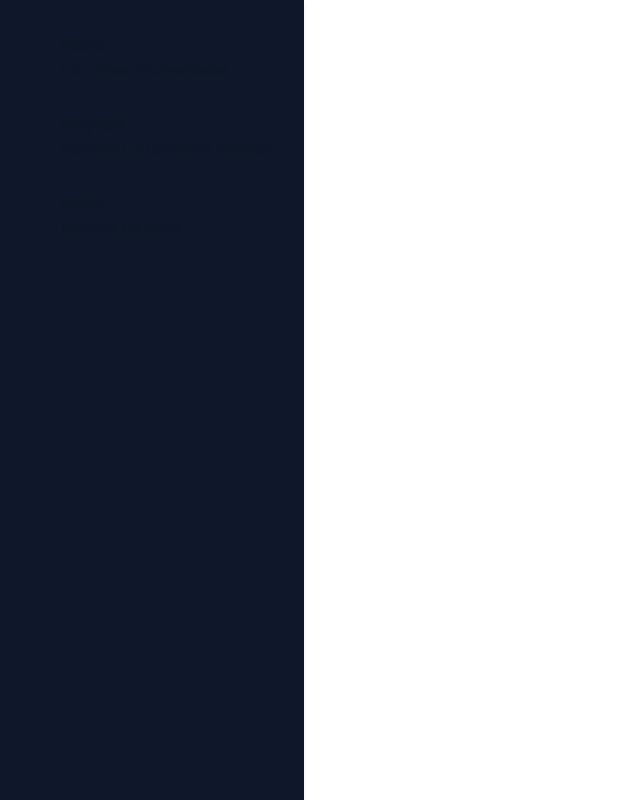
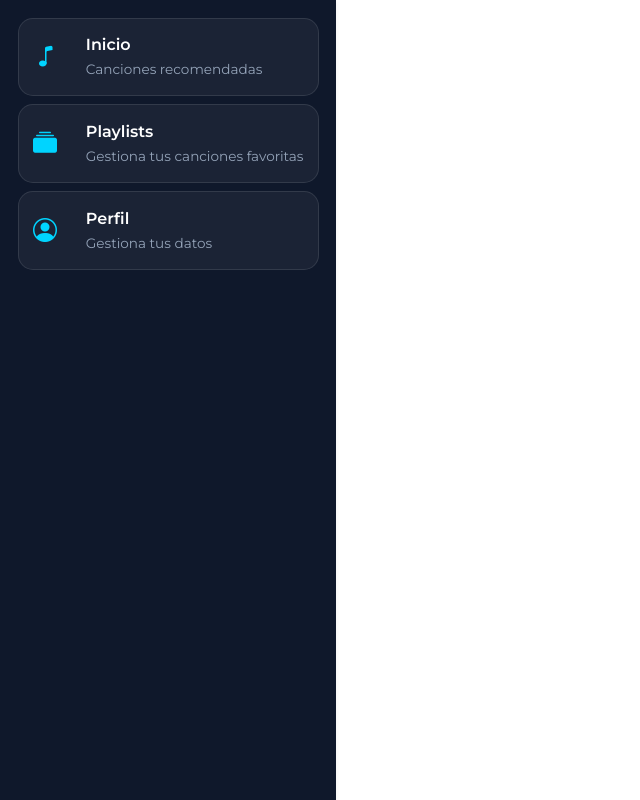
Before and after one commit to cervantesAxel/MUSICFLOW---DW, a plain HTML site: page html/inicio.html in a window 1280 px wide. Shown: the whole page, without its empty margins (0-640 px from the left). Drawn offline with nearby package versions, Linux system fonts and the light colour scheme.

Commit message:
Agregando el sidebar al inicio

```diff
--- a/css/sidebar.css
+++ b/css/sidebar.css
@@ -8,10 +8,11 @@ body {
 }
 
 body {
+    font-family: 'Montserrat', sans-serif;
+    color: #ffffff;
+    min-height: 100vh;
+    overflow-x: hidden;
     margin: 0;
-    font-family: Inter, system-ui, -apple-system, "Segoe UI", Roboto, "Helvetica Neue", Arial;
-    color: #0f1724;
-    display: flex;
 }
 
 #sidebar {
@@ -30,24 +31,42 @@ body {
     gap: 0.8rem;
     align-items: center;
     padding: 0.9rem;
-    color: #0f1724;
+    color: #ffffff;
     text-decoration: none;
-    background: transparent;
-    border: 1px solid transparent;
+    background: rgba(255, 255, 255, 0.05);
+    border: 1px solid rgba(255, 255, 255, 0.1);
     transition: background .12s ease, transform .12s ease, border-color .12s ease;
+    margin-bottom: 8px;
 }
 
 .side-card .text-muted {
     font-size: .85rem;
+    color: #94a3b8 !important;
 }
 
 .side-card:hover {
-    background: rgba(109, 211, 201, 0.12);
+    background: rgba(139, 92, 246, 0.2);
     transform: translateY(-3px);
-    border-color: rgba(109, 211, 201, 0.16);
+    border-color: rgba(139, 92, 246, 0.4);
     text-decoration: none;
 }
 
+.nav-link {
+    color: #ffffff !important;
+    text-decoration: none;
+    border-radius: 20px;
+}
+
+.nav-link:hover {
+    background-color: rgba(139, 92, 246, 0.2);
+    color: #ffffff !important;
+}
+
 .text-muted {
-    color: var(--muted) !important;
+    color: #94a3b8 !important;
 }
+
+/* Icon colors for sidebar */
+.side-card i {
+    color: #00D4FF;
+}
--- a/html/inicio.html
+++ b/html/inicio.html
@@ -1,16 +1,19 @@
 <!DOCTYPE html>
-<html lang="en">
+<html lang="es">
 <head>
     <meta charset="UTF-8">
     <meta name="viewport" content="width=device-width, initial-scale=1.0">
     <link href="https://cdn.jsdelivr.net/npm/bootstrap@5.3.0/dist/css/bootstrap.min.css" rel="stylesheet">
+    <link rel="stylesheet" href="https://cdn.jsdelivr.net/npm/bootstrap-icons@1.11.1/font/bootstrap-icons.css">
     <link href="https://fonts.googleapis.com/css2?family=Montserrat:wght@300;400;600;700&display=swap" rel="stylesheet">
     <link rel="stylesheet" href="../css/sidebar.css">
+    <link rel="stylesheet" href="../css/inicio.css">
     <title>MusicFlow - Inicio</title>
 </head>
 <body>
     <div id="sidebar-placeholder"></div>
 
+
     <script src="../js/partials.js"></script>
     <script src="https://cdn.jsdelivr.net/npm/bootstrap@5.3.0/dist/js/bootstrap.bundle.min.js"></script>
 </body>
--- a/partials/sidebar.html
+++ b/partials/sidebar.html
@@ -1,7 +1,7 @@
 <aside id="sidebar" class="shadow-sm">
     <nav class="nav flex-column">
         <a href="" class="nav-link side-card rounded-15" data-page="inicio">
-            <i class="bi bi-speedometer2 me-3 fs-5"></i>
+            <i class="bi bi-music-note me-3 fs-4"></i>
             <div>
                 <div class="fw-semibold">Inicio</div>
                 <small class="text-muted">Canciones recomendadas</small>
@@ -9,7 +9,7 @@
         </a>
 
         <a href="../html/playlist.html" class="nav-link side-card rounded-15" data-page="playlist">
-            <i class="bi bi-phone me-3 fs-5"></i>
+            <i class="bi bi-collection-fill me-3 fs-4"></i>
             <div>
                 <div class="fw-semibold">Playlists</div>
                 <small class="text-muted">Gestiona tus canciones favoritas</small>
@@ -17,7 +17,7 @@
         </a>
 
         <a href="../html/profile.html" class="nav-link side-card rounded-15" data-page="profile">
-            <i class="bi bi-boxes me-3 fs-5"></i>
+            <i class="bi bi-person-circle me-3 fs-4"></i>
             <div>
                 <div class="fw-semibold">Perfil</div>
                 <small class="text-muted">Gestiona tus datos</small>
```
Also changed, not shown: css/inicio.css (added).
